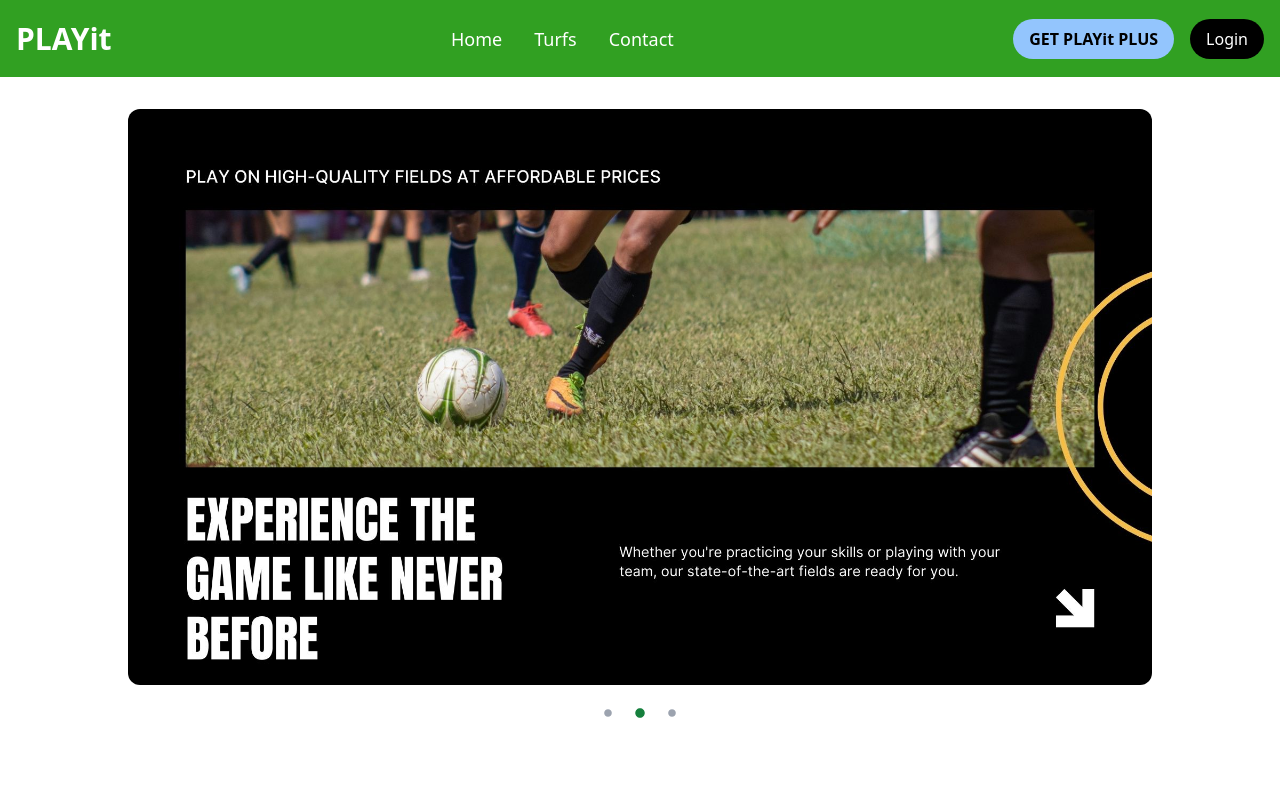
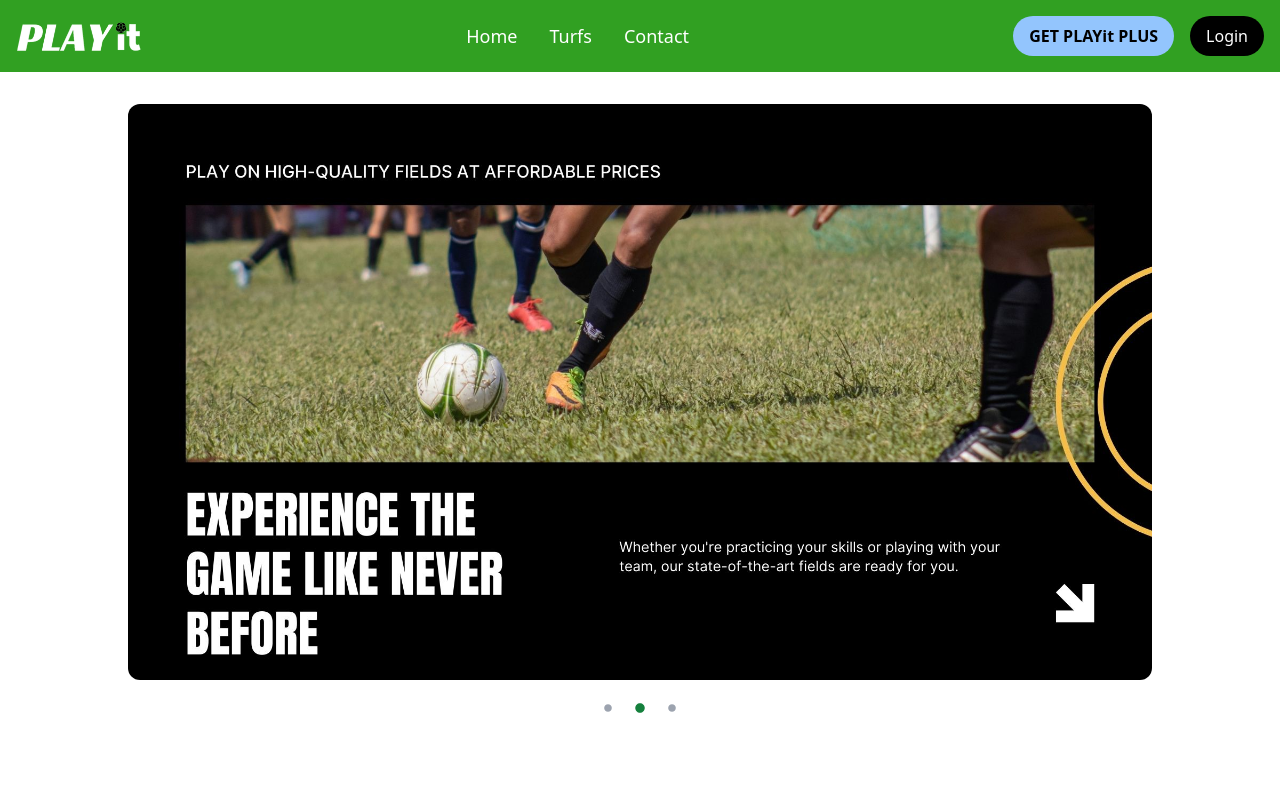
Before and after one commit to joshilalit7433/playit, a React (Create React App) app in the folder client/: page / in a window 1280 px wide. Shown: the top 792 px of the page. Built offline with nearby package versions, Linux system fonts and the light colour scheme.

Commit message:
Logo Added in Navbar

```diff
--- a/client/src/components/Navbar.jsx
+++ b/client/src/components/Navbar.jsx
@@ -53,7 +53,9 @@ export default function Navbar() {
     <div className="bg-[#31a022] flex flex-row items-center justify-between p-4 relative z-50">
       {/* Brand Name */}
       <div className="text-[24px] lg:text-[30px] font-bold text-white">
-        <Link to="/">PLAYit</Link>
+        <Link to="/">
+          <img src="images/play-it.png" alt="Logo" className="lg:h-10" />
+        </Link>
       </div>
 
       {/* Desktop Links */}
```
Also changed, not shown: client/public/images/play-it.png (added).
